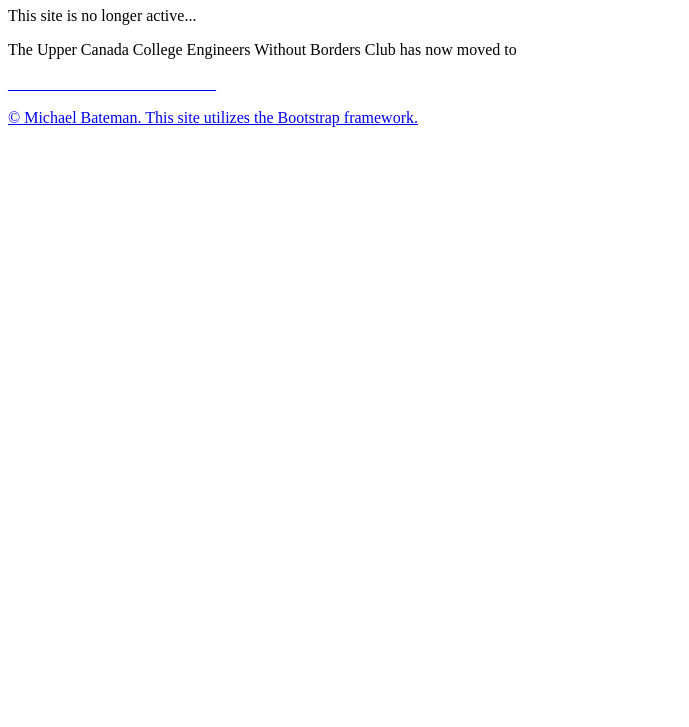
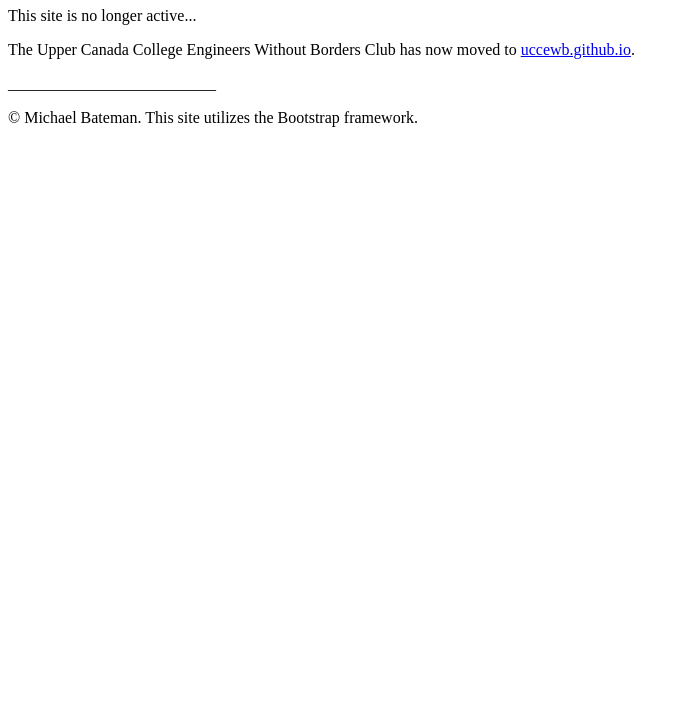
Before and after one commit to UCCEWB/redirect, a plain HTML site: page index.html in a window 1280 px wide. Shown: the part 73-800 px from the top of the page, without its empty margins (0-689 px from the left). Drawn offline with Linux system fonts and the light colour scheme.

Commit message:
Update index.html

```diff
--- a/index.html
+++ b/index.html
@@ -9,7 +9,7 @@
       <div class="jumbotron">
         <h1>Oops... We've moved!</h1>
         <p>This site is no longer active...</p>
-        <p>The Upper Canada College Engineers Without Borders Club has now moved to <a href="https://uccewb.github.io>uccewb.github.io</a>.</p>
+        <p>The Upper Canada College Engineers Without Borders Club has now moved to <a href="https://uccewb.github.io">uccewb.github.io</a>.</p>
       </div>
     </div>
   </body>
```
